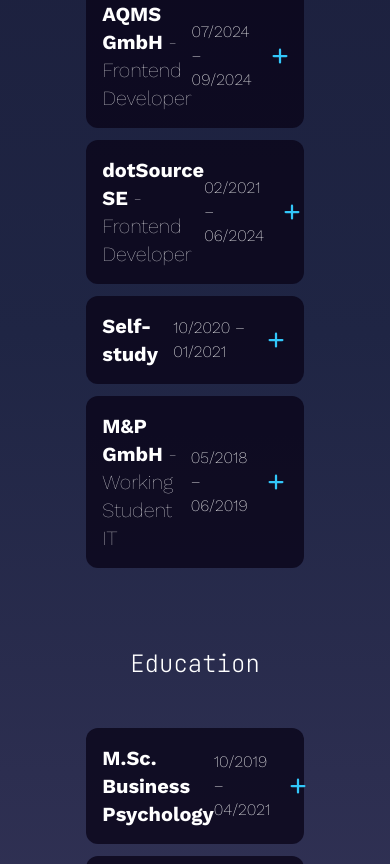
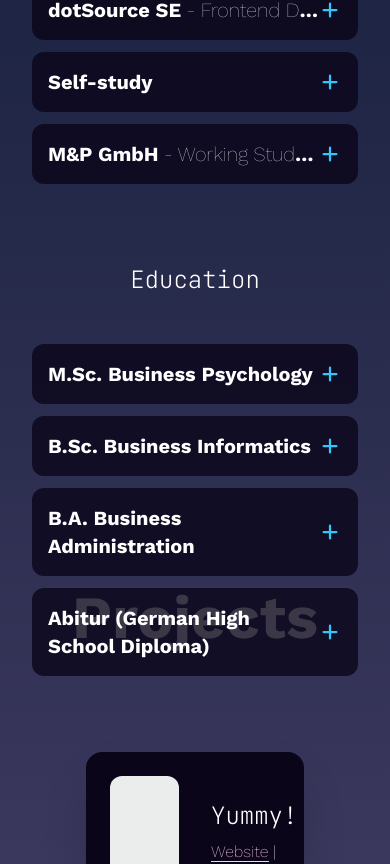
Before and after one commit to sernili/portfolio-react, a React (Vite) app: page / in a window 390 px wide. Shown: the part 3660-4524 px from the top of the page. Built offline with nearby package versions, Linux system fonts and the light colour scheme.

Commit message:
career: responsive

```diff
--- a/src/components/career.tsx
+++ b/src/components/career.tsx
@@ -105,10 +105,10 @@
         <div className="mb-20">
           <h2 className="main-header">Career</h2>
         </div>
-        <h3 className="w-2/3 rounded-xl p-4 text-center font-mono text-2xl text-white">
+        <h3 className="md:3/4 w-full rounded-xl p-4 text-center font-mono text-2xl text-white lg:w-2/3">
           Work Experience
         </h3>
-        <div className="w-2/3 space-y-3">
+        <div className="md:3/4 w-full space-y-3 lg:w-2/3">
           {workExperience.map((work, index) => {
             return (
               <details
@@ -119,19 +119,21 @@
                 onClick={(event) => handleToggle(index, event, "career")}
               >
                 <summary className="marker:color-accent open mb-0 flex items-center justify-between marker:absolute marker:content-none">
-                  <h4 className="text-xl font-bold">
+                  <h4 className="overflow-hidden text-xl font-bold text-ellipsis whitespace-nowrap">
                     {work.company}
                     <span className="font-thin">{work.role && ` - ${work.role}`}</span>
                   </h4>
                   <div className="flex items-center space-x-4">
-                    <span>{work.period}</span>
+                    <span className="hidden md:block">{work.period}</span>
                     <div>
                       <PlusIcon className="text-accent mr-0 h-6 w-6 transition-all duration-300 group-open:hidden hover:scale-110 hover:cursor-pointer" />
                       <MinusIcon className="text-accent hidden h-6 w-6 transition-all duration-300 group-open:block hover:scale-110 hover:cursor-pointer" />
                     </div>
                   </div>
                 </summary>
-                <div className="content mt-6 space-y-6 transition-all duration-300 not-group-open:p-0 group-open:p-2">
+                <div className="content mt-4 space-y-6 transition-all duration-300 not-group-open:p-0 group-open:p-2 md:mt-6">
+                  <span className="block md:hidden">{work.period}</span>
+
                   <ol className="ml-8 list-outside list-disc">
                     {work.details.map((detail, index) => {
                       return (
@@ -161,11 +163,11 @@
             )
           })}
         </div>
-        <h3 className="mt-8 w-2/3 rounded-xl p-4 text-center font-mono text-2xl text-white">
+        <h3 className="md:3/4 mt-8 w-full rounded-xl p-4 text-center font-mono text-2xl text-white lg:w-2/3">
           Education
         </h3>
 
-        <div className="w-2/3 space-y-3">
+        <div className="md:3/4 w-full space-y-3 lg:w-2/3">
           {education.map((school, index) => {
             return (
               <details
@@ -178,14 +180,16 @@
                 <summary className="marker:color-accent open mb-0 flex items-center justify-between marker:absolute marker:content-none">
                   <h4 className="text-xl font-bold">{school.degree}</h4>
                   <div className="flex items-center space-x-4">
-                    <span>{school.period}</span>{" "}
+                    <span className="hidden md:block">{school.period}</span>
                     <div className="flex items-center">
                       <PlusIcon className="text-accent mr-0 h-6 w-6 transition-all duration-300 group-open:hidden hover:scale-110 hover:cursor-pointer" />
                       <MinusIcon className="text-accent hidden h-6 w-6 transition-all duration-300 group-open:block hover:scale-110 hover:cursor-pointer" />
                     </div>
                   </div>
                 </summary>
-                <div className="content mt-6 space-y-6 transition-all duration-300 not-group-open:p-0 group-open:p-2">
+                <div className="content mt-4 space-y-6 transition-all duration-300 not-group-open:p-0 group-open:p-2 md:mt-6">
+                  <span className="block md:hidden">{school.period}</span>
+
                   <ol className="ml-8 list-outside list-disc">
                     <li className="marker:text-accent marker:animate-pulse marker:text-xl">
                       Grade: {school.grade}
```
